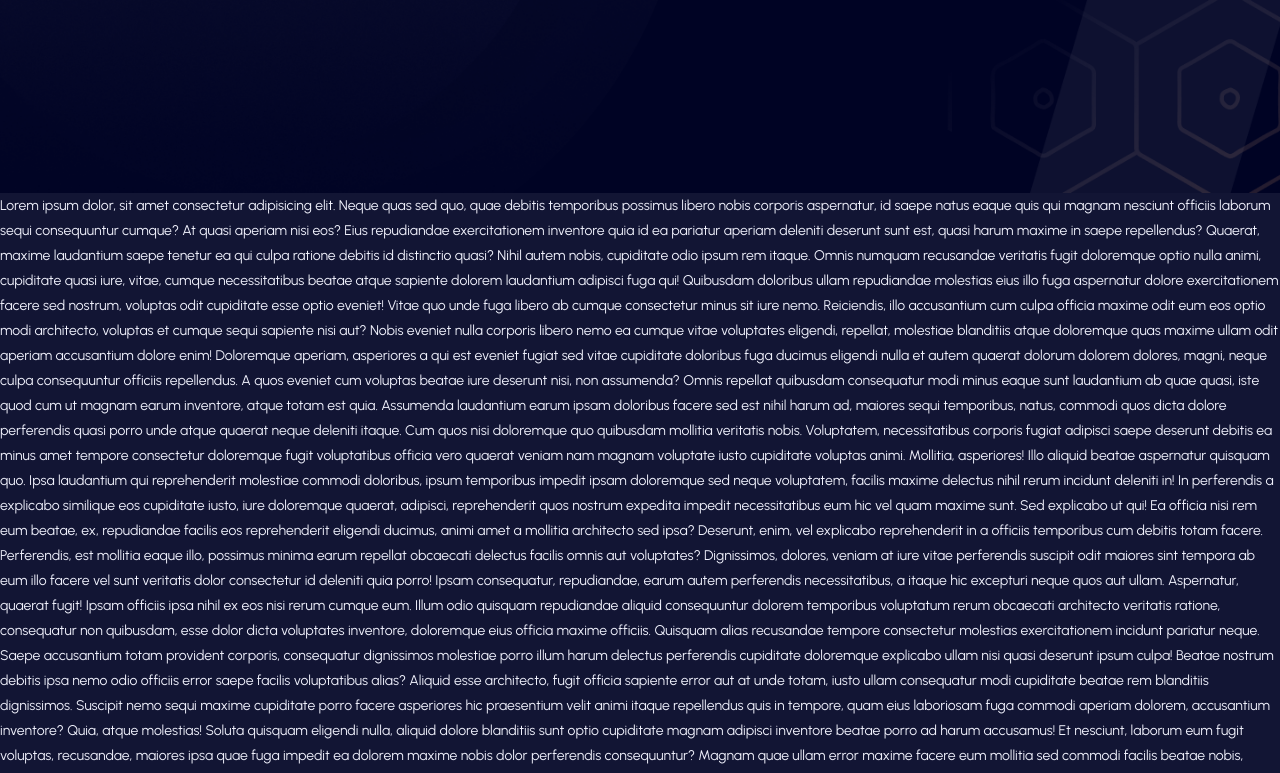
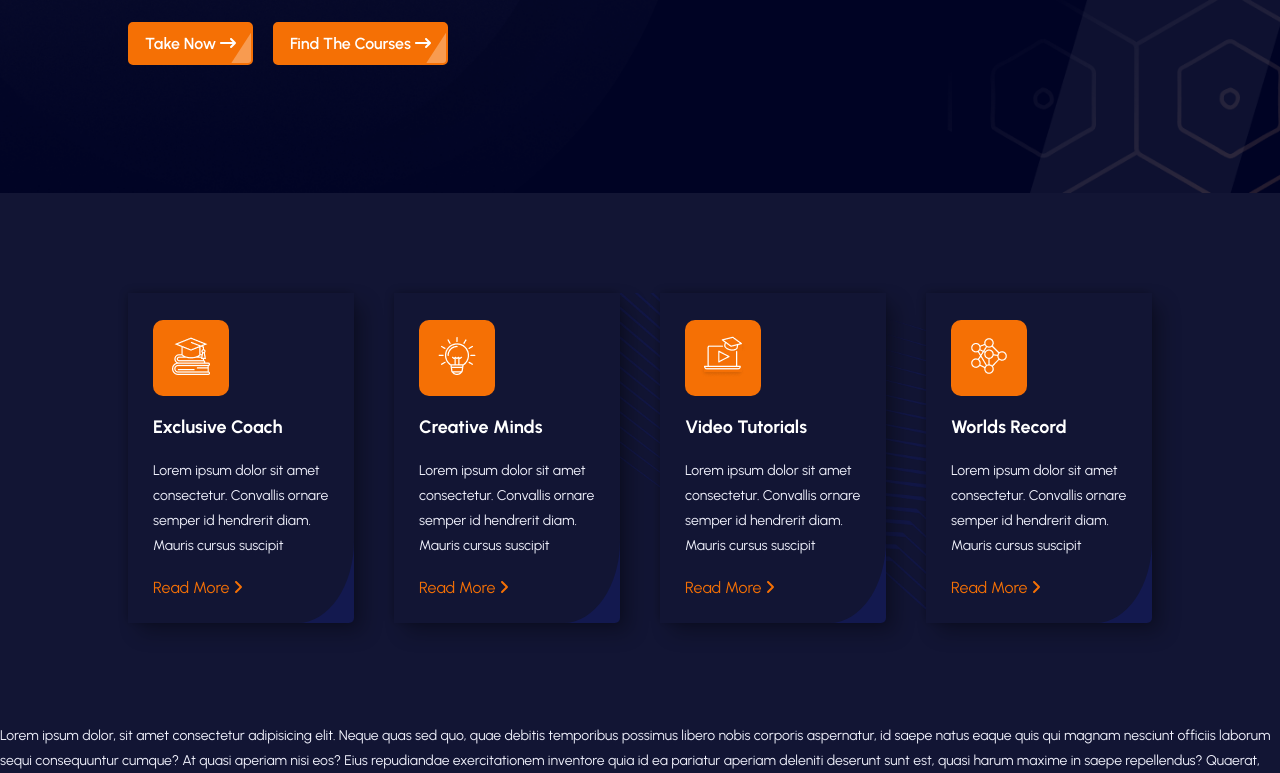
Before and after one commit to stay-close/eduActPlaceholder, a plain HTML site: page index.html in a window 1280 px wide. Shown: the part 607-1380 px from the top of the page. Drawn offline with Linux system fonts and the light colour scheme.

Commit message:
Service area done

```diff
--- a/css/styles.css
+++ b/css/styles.css
@@ -5,19 +5,9 @@
 /* Global Variables */
 :root {
   --body_bg: #121534;
-
-  --h2_font_size: 40px;
-  --font_weight_bold: 700;
-  --h2_line_height: 45px;
   --color_white: #fff;
-
-  --para_font_size: 14px;
-  --para_text_color: #f1f2fd;
-  --para_font_weight: 400;
-  --para_line_height: 25px;
-
-  --h5_text_color: #4f5de4;
-  --h5_font_size: 24px;
+  --color_para: #f1f2fd;
+  --color_btn: #f57005;
 }
 
 /* Global Variables */
@@ -28,6 +18,7 @@
   padding: 0;
   box-sizing: border-box;
   font-family: "Urbanist", sans-serif;
+  transition: all 0.3s ease-in-out;
 }
 body,
 html {
@@ -35,25 +26,36 @@ html {
   font-size-adjust: 100%;
   background-color: var(--body_bg);
 }
-h2 {
-  font-size: var(--h2_font_size);
-  font-weight: var(--font_weight_bold);
-  line-height: var(--h2_line_height);
+h2,
+h3,
+h4,
+h5 {
   color: var(--color_white);
+  font-weight: 700;
   text-transform: capitalize;
 }
+h2 {
+  font-size: 40px;
+  line-height: 45px;
+}
+h3.section_heading {
+  font-size: 24px;
+  color: #4f5de4;
+  line-height: 25px;
+}
+h4 {
+  font-size: 20px;
+  line-height: 25px;
+}
 h5 {
-  color: var(--h5_text_color);
-  font-size: var(--h5_font_size);
-  font-weight: var(--font_weight_bold);
-  line-height: var(--para_line_height);
-  text-transform: uppercase;
+  font-size: 18px;
 }
+
 p {
-  color: var(--para_text_color);
-  font-size: var(--para_font_size);
-  line-height: var(--para_line_height);
-  font-weight: var(--para_font_weight);
+  font-size: 14px;
+  line-height: 25px;
+  color: var(--color_para);
+  font-weight: 400;
 }
 a {
   text-decoration: none;
@@ -76,7 +78,7 @@ textarea {
 
 /* Common CSS Class */
 .container {
-  width: 90%;
+  width: 80%;
   margin: 0 auto;
   height: 100%;
 }
@@ -85,7 +87,7 @@ a.btn {
   font-weight: 600;
   font-size: 16px;
   line-height: 23px;
-  background: #f57005;
+  background: var(--color_btn);
   border-radius: 5px;
   padding: 8px 15px;
 }
@@ -123,15 +125,112 @@ a.btn {
 
 /* ==== Home Area CSS */
 .home_area {
-  background: url(../images/homeBg.png);
+  background: url(../images/home/homeBg.png);
   height: 100vh;
   background-size: cover;
   background-position: center;
 }
 .home_content {
-  display: flex;
+  display: grid;
+  grid-template-columns: 1fr 1fr;
   align-items: center;
   height: 100%;
 }
+.content h1 {
+  font-size: 80px;
+  line-height: 85px;
+  color: var(--color_white);
+}
+.content .home_btns {
+  margin-top: 25px;
+  display: flex;
+  gap: 20px;
+}
+.content .home_btns a.btn {
+  position: relative;
+  overflow: hidden;
+  border: 2px solid #f57005;
+}
+.content .home_btns a.btn:hover {
+  background: transparent;
+}
+.content .home_btns a.btn::after {
+  position: absolute;
+  content: "";
+  height: 100%;
+  width: 19px;
+  transform: rotate(33deg);
+  top: 9px;
+  right: -8px;
+  background: rgba(255, 255, 255, 0.3);
+}
 
 /* ==== Home Area CSS */
+
+/* ====Service Area CSS */
+
+.service_area {
+  display: flex;
+  gap: 40px;
+  margin: 100px 0;
+  justify-content: center;
+  background: url(../images/services/service_bg.png);
+  background-size: cover;
+  background-position: center;
+}
+.service {
+  display: flex;
+  align-items: start;
+  justify-content: center;
+  flex-direction: column;
+  background: #13194f;
+  padding: 25px;
+  box-shadow: 10px 10px 20px -1px rgba(0, 0, 0, 0.3),
+    -1px -1px 10px -1px rgba(0, 0, 0, 0.3);
+  border-radius: 5px;
+  position: relative;
+  height: 330px;
+  max-width: 303px;
+}
+.service::after {
+  content: "";
+  position: absolute;
+  width: 100%;
+  height: 100%;
+  background: var(--body_bg);
+  border-bottom-right-radius: 25%;
+  top: 0;
+  right: 0;
+  z-index: 1;
+}
+.service .service_icon {
+  width: 76px;
+  height: 76px;
+  background: var(--color_btn);
+  border-radius: 10px;
+  display: flex;
+  justify-content: center;
+  align-items: center;
+  position: relative;
+  z-index: 999;
+}
+.service .service_name {
+  margin: 20px 0;
+  position: relative;
+  z-index: 11111;
+}
+.service p {
+  position: relative;
+  z-index: 5468;
+}
+.service .service_btn {
+  margin-top: 20px;
+  position: relative;
+  z-index: 51222;
+}
+.service .service_btn a {
+  padding: 10px 0;
+  color: var(--color_btn);
+}
+
+/* ====Service Area CSS */
--- a/index.html
+++ b/index.html
@@ -97,6 +97,96 @@
     </section>
 
     <!-- Home Area End -->
+
+    <!-- Service And About Us Area Start -->
+
+    <section class="service_about_us_area">
+      <div class="container">
+        <div class="service_area">
+          <div class="service">
+            <div class="service_icon">
+              <picture>
+                <img
+                  src="./images/services/service_coach.png"
+                  alt="service icon"
+                />
+              </picture>
+            </div>
+            <h5 class="service_name">Exclusive Coach</h5>
+            <p class="service_details">
+              Lorem ipsum dolor sit amet consectetur. Convallis ornare semper id
+              hendrerit diam. Mauris cursus suscipit
+            </p>
+            <div class="service_btn">
+              <a href="#"><span>read more</span> <i class="fa-solid fa-angle-right"></i></a>
+            </div>
+          </div>
+          <!-- /service -->
+          <div class="service">
+            <div class="service_icon">
+              <picture>
+                <img
+                  src="./images/services/service_bulb.png"
+                  alt="service icon"
+                />
+              </picture>
+            </div>
+            <h5 class="service_name">Creative Minds</h5>
+            <p class="service_details">
+              Lorem ipsum dolor sit amet consectetur. Convallis ornare semper id
+              hendrerit diam. Mauris cursus suscipit
+            </p>
+            <div class="service_btn">
+              <a href="#"><span>read more</span> <i class="fa-solid fa-angle-right"></i></a>
+            </div>
+          </div>
+          <!-- /service -->
+          <div class="service">
+            <div class="service_icon">
+              <picture>
+                <img
+                  src="./images/services/service_video.png"
+                  alt="service icon"
+                />
+              </picture>
+            </div>
+            <h5 class="service_name">Video Tutorials</h5>
+            <p class="service_details">
+              Lorem ipsum dolor sit amet consectetur. Convallis ornare semper id
+              hendrerit diam. Mauris cursus suscipit
+            </p>
+            <div class="service_btn">
+              <a href="#"><span>read more</span> <i class="fa-solid fa-angle-right"></i></a>
+            </div>
+          </div>
+          <!-- /service -->
+          <div class="service">
+            <div class="service_icon">
+              <picture>
+                <img
+                  src="./images/services/service_world.png"
+                  alt="service icon"
+                />
+              </picture>
+            </div>
+            <h5 class="service_name">Worlds Record</h5>
+            <p class="service_details">
+              Lorem ipsum dolor sit amet consectetur. Convallis ornare semper id
+              hendrerit diam. Mauris cursus suscipit
+            </p>
+            <div class="service_btn">
+              <a href="#"><span>read more</span> <i class="fa-solid fa-angle-right"></i></a>
+            </div>
+          </div>
+          <!-- /service -->
+        </div>
+        <!-- /service area -->
+        <div class="about_us_area"></div>
+        <!-- /about us area -->
+      </div>
+    </section>
+
+    <!-- Service About Us Area End -->
 
     <!-- demo  -->
     <section>
```
Also changed, not shown: images/home/homeBg.png (renamed from images/homeBg.png), images/services/service_bg.png (added), images/services/service_bulb.png (added), images/services/service_coach.png (added), images/services/service_video.png (added), images/services/service_world.png (added).
